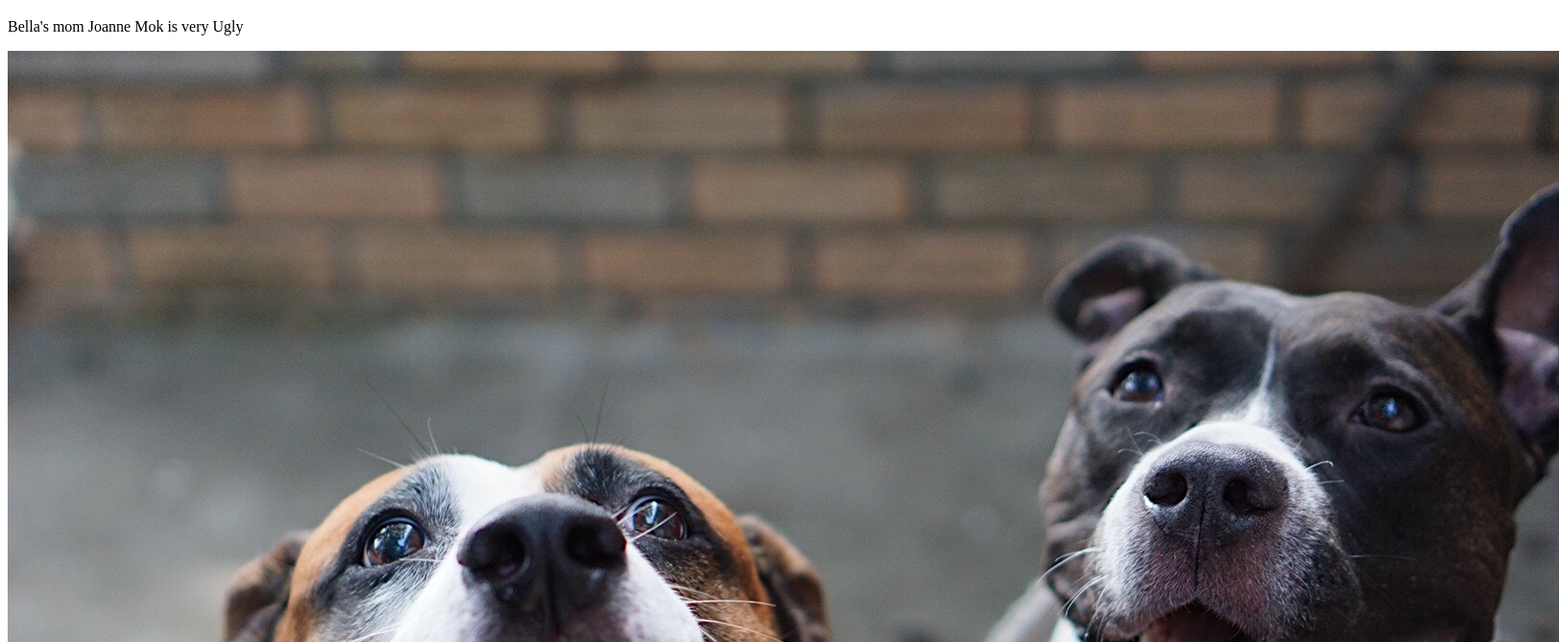
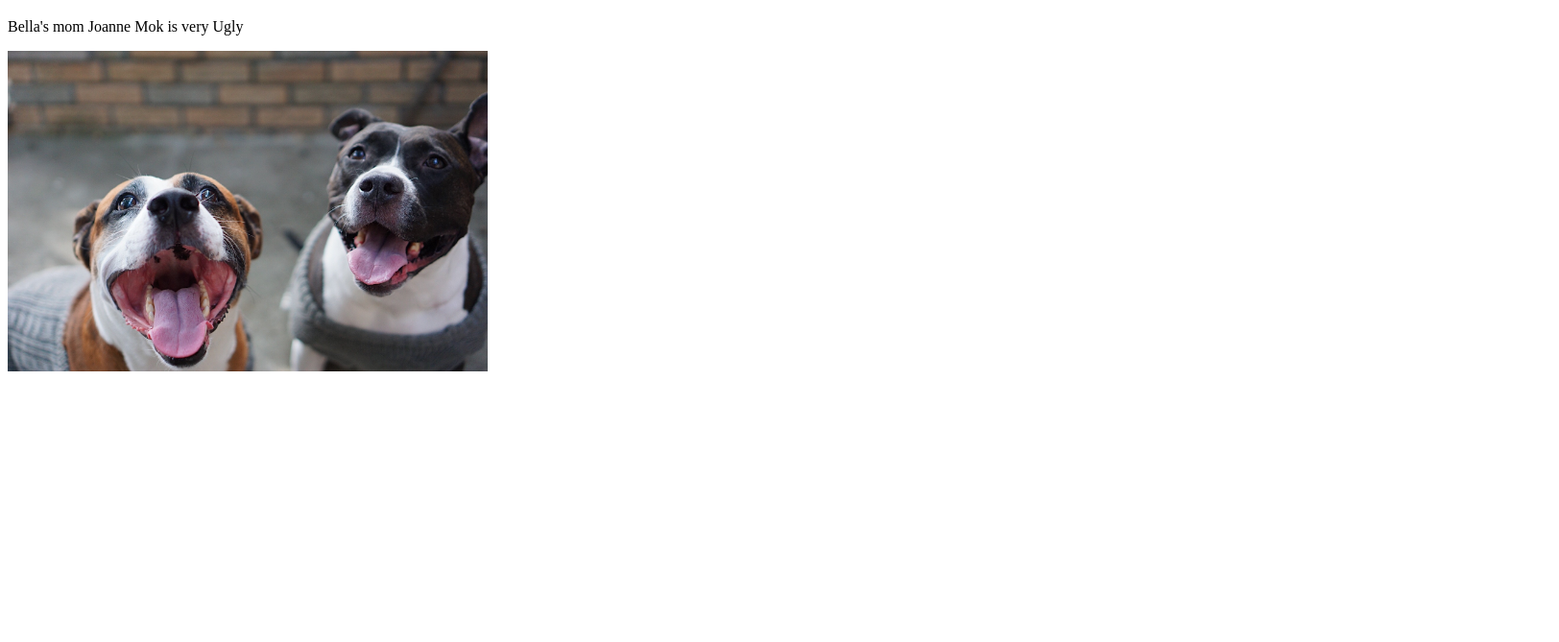
Before and after one commit to joshuamilian/Assignment3, a plain HTML site: page index.html in a window 1280 px wide. Shown: the part 87-756 px from the top of the page at 96% size, 1624 px wide, since content can reach past the window. Drawn offline with Linux system fonts and the light colour scheme.

Commit message:
Update index.html

```diff
--- a/index.html
+++ b/index.html
@@ -10,7 +10,7 @@
  <h1>Bella is the best dog and is a pookie butt</h1>
  <p>Bella's mom Joanne Mok is very Ugly</p>
 
-  <img src="BearandBella.jpeg">
+  <img src="BearandBella.jpeg" width="500">
 
 
   </body>
```
